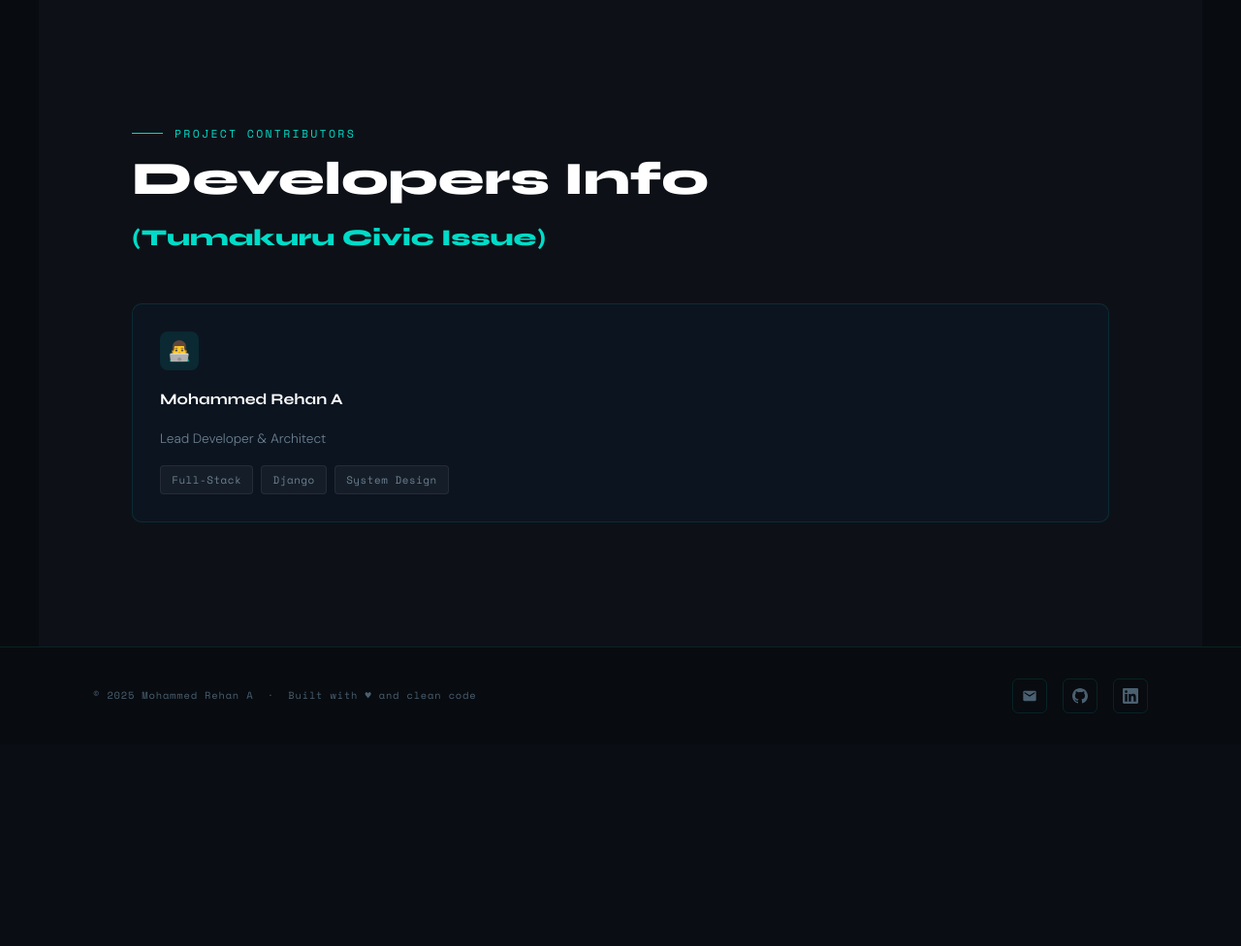
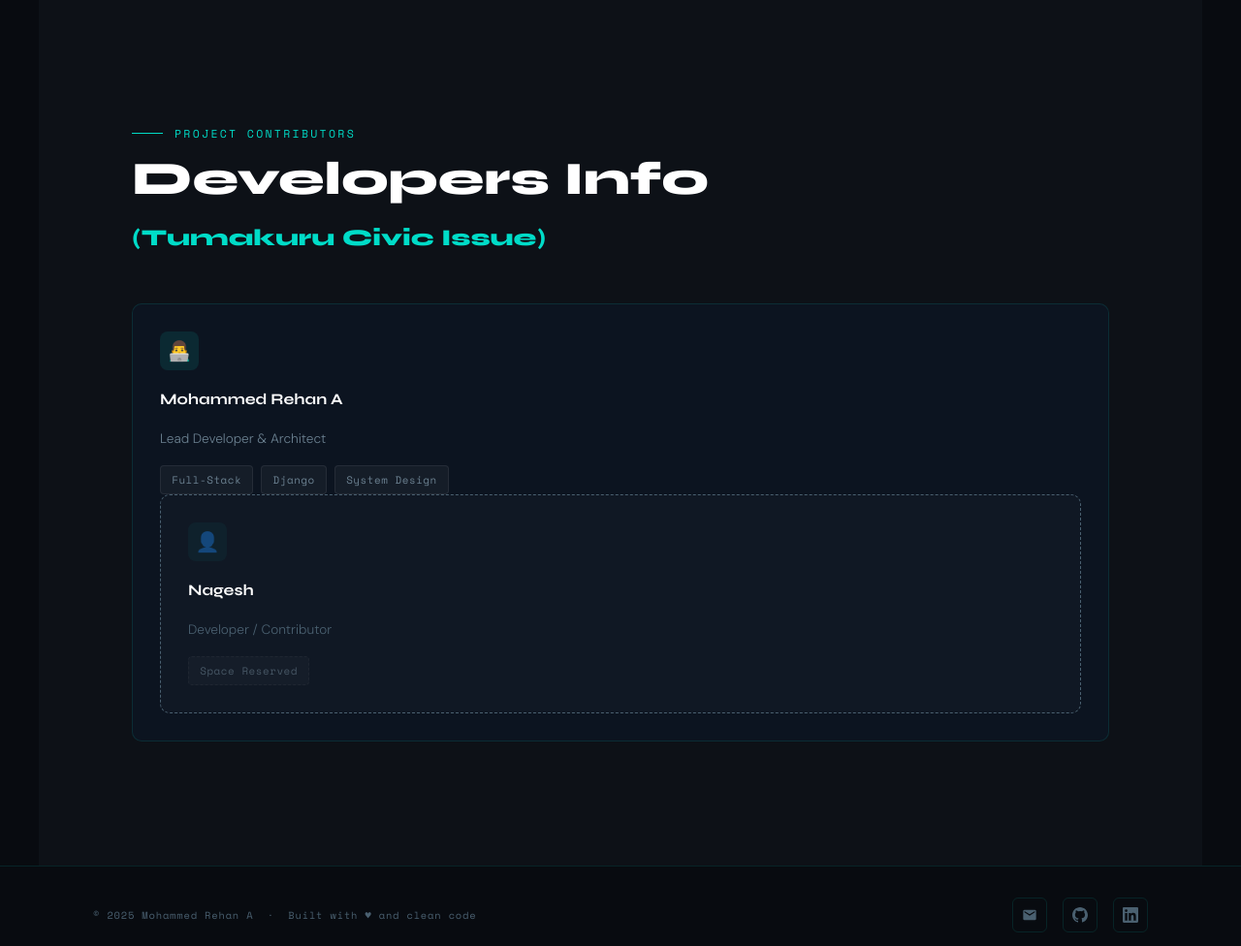
Before and after one commit to mohammed-rehan-a/tumakuru_issue, a Django app: page /portfolio/ in a window 1280 px wide. Shown: the part 5487-6463 px from the top of the page at 97% size. Before the commit the page ends 6223 px from the top, so only its background shows below. Run offline with Django 5.2, Linux system fonts and the light colour scheme; some libraries are stand-ins or nearby versions.

Commit message:
Update footer credits to link only Rehan and restore Nagesh contributor info

```diff
--- a/templates/base.html
+++ b/templates/base.html
@@ -399,9 +399,9 @@
         <div class="d-flex flex-wrap justify-content-between align-items-center">
           <div class="text-center text-md-start">© 2024 Tumakuru City Corporation. All Rights Reserved.</div>
           <div class="text-center my-2 my-md-0" style="font-size: 0.9rem; opacity: 0.8;">
-            <a href="{% url 'portfolio' %}" style="text-decoration: none; color: inherit;">
-              <i class="fas fa-code me-1"></i> Developed by <strong>Mohammed Rehan A</strong>
-            </a>
+            <i class="fas fa-code me-1"></i> Developed by
+            <a href="{% url 'portfolio' %}" style="text-decoration: none; color: inherit;"><strong>Mohammed Rehan A</strong></a>
+            & <strong>Nagesh</strong>
           </div>
           <div class="d-flex gap-3 justify-content-center">
             <a href="#">Privacy Policy</a>
--- a/templates/portfolio.html
+++ b/templates/portfolio.html
@@ -1059,6 +1059,16 @@
           <span class="skill-pill">Django</span>
           <span class="skill-pill">System Design</span>
         </div>
+
+      <!-- Nagesh -->
+      <div class="skill-group reveal" style="border-style: dashed; border-color: var(--muted); background: rgba(255,255,255,0.02);">
+        <div class="skill-group-icon" style="opacity: 0.5;">👤</div>
+        <h3>Nagesh</h3>
+        <p style="font-size: 0.85rem; color: var(--muted); margin-bottom: 1rem;">Developer / Contributor</p>
+        <div class="skill-pills">
+          <span class="skill-pill" style="border-style: dashed; opacity: 0.6;">Space Reserved</span>
+        </div>
+      </div>
       </div>
 
     </div>
```
